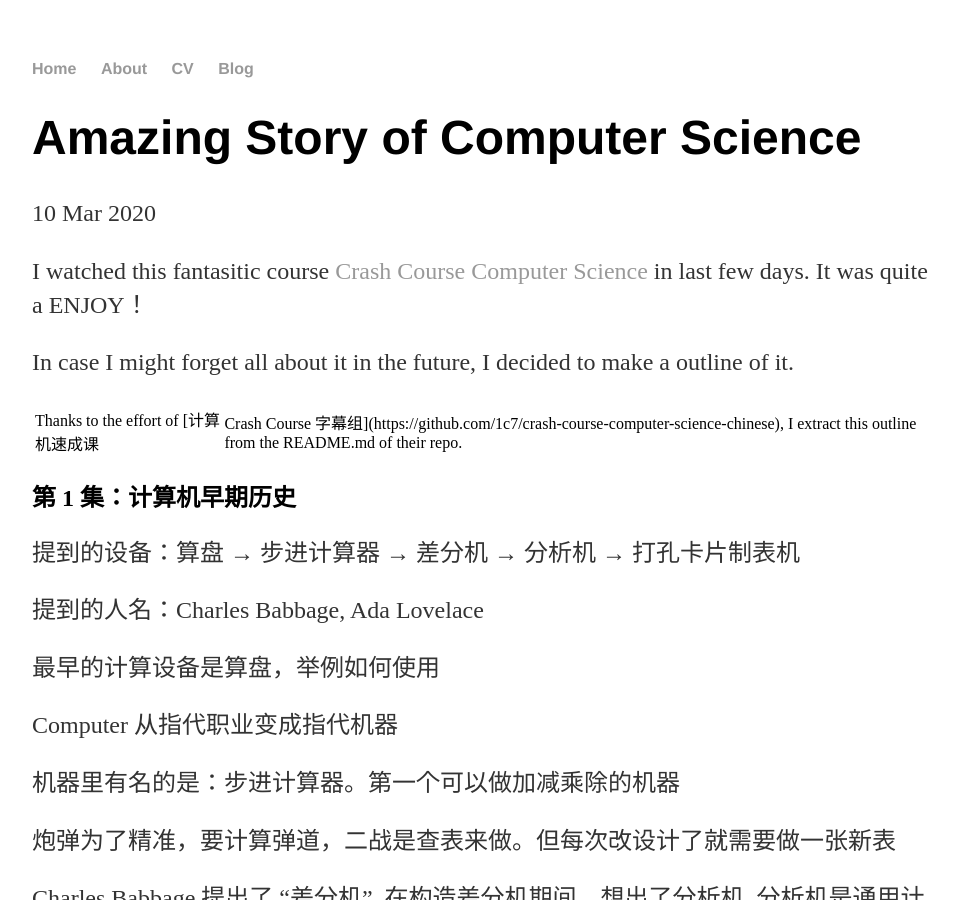
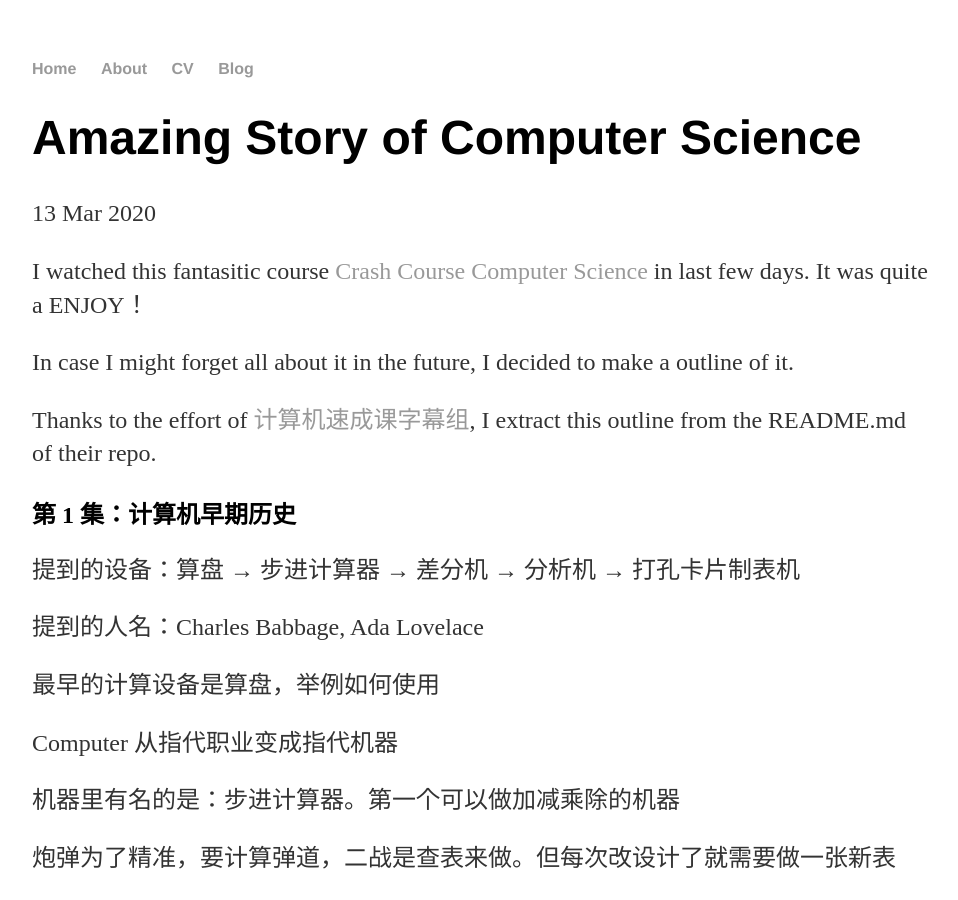
Before and after one commit to CAU-LiuZiyu/CAU-LiuZiyu.github.io, a Jekyll site: the page built from _posts/2020-03-13-Outline-of-CCCS-from-DFTBA.md, in a window 1280 px wide and 900 px high. Shown: the whole window, without its empty margins (160-1118 px from the left). Built offline with Jekyll 4.4.1, drawn with Linux system fonts in a browser that asks for light colours; some of the changed lines change nothing that is shown.

Commit message:
minor revision

```diff
--- a/_posts/2020-03-13-Outline-of-CCCS-from-DFTBA.md
+++ b/_posts/2020-03-13-Outline-of-CCCS-from-DFTBA.md
@@ -1,16 +1,15 @@
 ---
-layout:     post                    # 使用的布局（不需要改）
-title:      "Amazing Story of Computer Science"           # 标题
-subtitle:   "Outlines of Crash Course Computer Science from DFTBA" #副标题
-date:       2020-03-10              # 时间
-header-img: "img/cccs.png"          #这篇文章标题背景图片
+layout:     post
+title:      "Amazing Story of Computer Science"
+subtitle:   "Outlines of Crash Course Computer Science from DFTBA"
+date:       2020-03-13
 ---
 
 I watched this fantasitic course [Crash Course Computer Science](https://www.bilibili.com/video/av21376839/) in last few days. It was quite a ENJOY！
 
 In case I might forget all about it in the future, I decided to make a outline of it.
 
-Thanks to the effort of [计算机速成课 | Crash Course 字幕组](https://github.com/1c7/crash-course-computer-science-chinese), I extract this outline from the README.md of their repo.
+Thanks to the effort of [计算机速成课字幕组](https://github.com/1c7/crash-course-computer-science-chinese), I extract this outline from the README.md of their repo.
 
 ## 第 1 集：计算机早期历史
 
```
